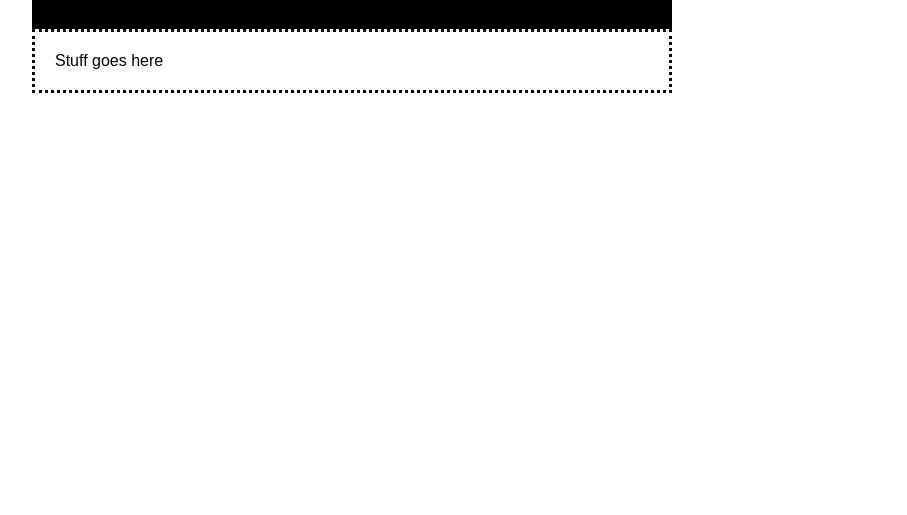
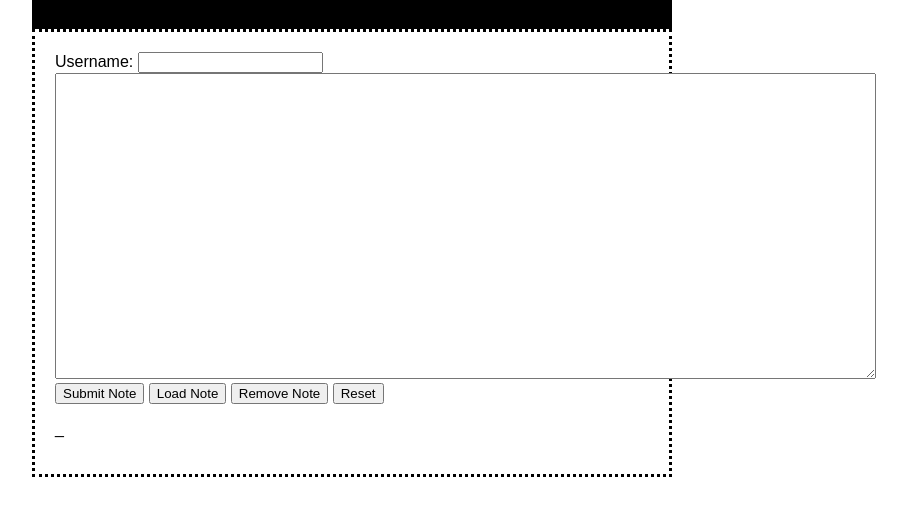
Before and after one commit to DragonLoverRO/Project3_Cis435, a plain HTML site: page index.html in a window 1280 px wide. Shown: the part 89-604 px from the top of the page, without its empty margins (288-1195 px from the left). Drawn offline with Linux system fonts and the light colour scheme.

Commit message:
CSS and base html for site

```diff
--- a/index.html
+++ b/index.html
@@ -11,6 +11,12 @@
         Notes
     </div>
     <div class="main">
-        Stuff goes here
+        <form>
+            <label for="username"></label>Username: </label>
+            <input type="text" id="username" name="username"><br>
+            <textarea name="note" cols="100" rows="20"></textarea><br>
+            <input type="submit" value="Submit Note">   <input type="button" onclick="" value="Load Note">    <input type="button" onclick="" value="Remove Note">  <input type="reset">
+        </form>
+        <p id="notice">_</p>
     </div>
 </body>
```
